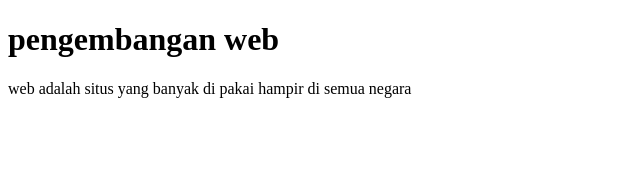
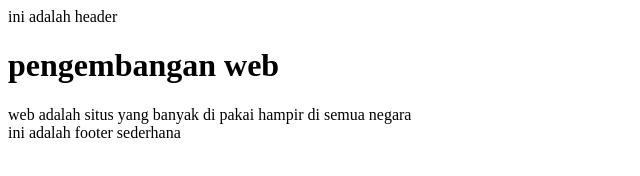
Before and after one commit to rokipran34/projectweb, a plain HTML site: page index.html in a window 1280 px wide. Shown: the whole page, without its empty margins (0-640 px from the left). Drawn offline with Linux system fonts and the light colour scheme.

Commit message:
membuat header dan footer

```diff
--- a/index.html
+++ b/index.html
@@ -6,10 +6,12 @@
     <title>latihan web</title>
 </head>
 <body>
+    <header>ini adalah header</header>
     <h1>pengembangan web</h1>
     <div>web adalah situs yang banyak di pakai hampir
         di semua negara
     </div>
+    <footer>ini adalah footer sederhana</footer>
 
 </body>
 </html>
```
